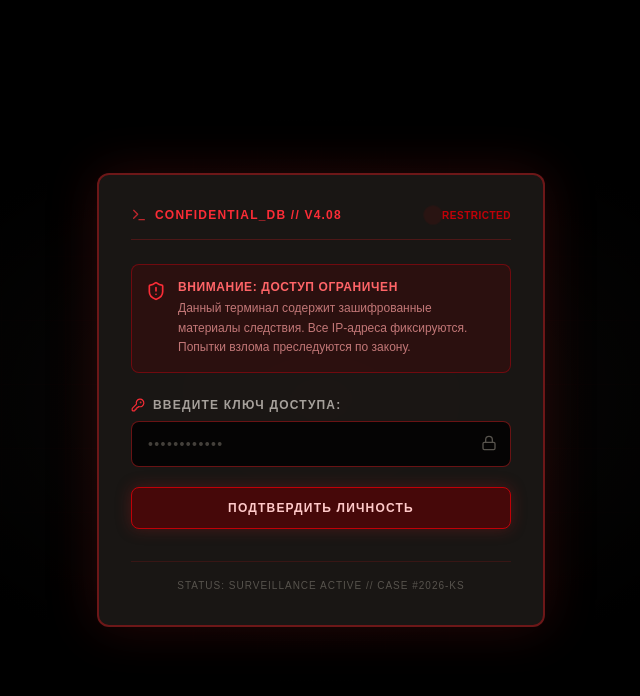
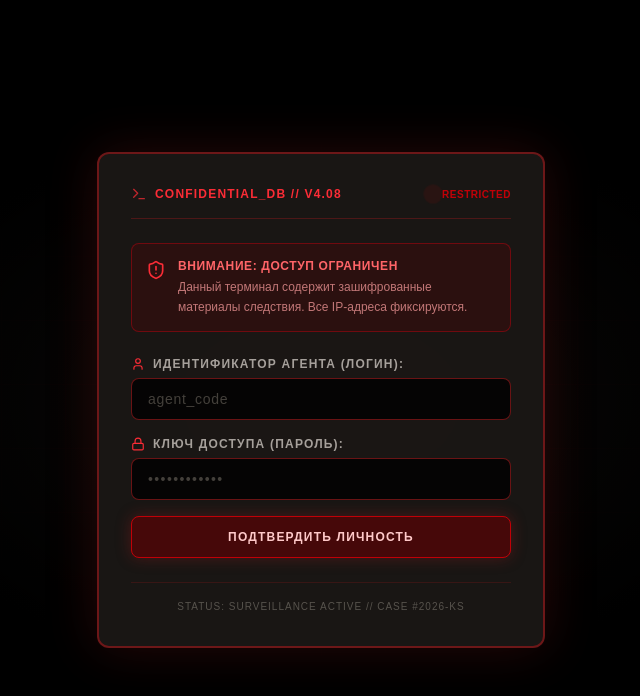
Before and after one commit to JelizavetaKirsanova/kurocki-news, a Next.js app: page /login in a window 1280 px wide. Shown: the top 696 px of the page, without its empty margins (319-959 px from the left). Built offline with nearby package versions, Linux system fonts and the light colour scheme; a web font is replaced by a local one.

Commit message:
Dark classified police terminal login redesign

```diff
--- a/src/app/login/page.tsx
+++ b/src/app/login/page.tsx
@@ -2,9 +2,10 @@
 
 import React, { useState } from 'react';
 import { useRouter } from 'next/navigation';
-import { ShieldAlert, Terminal, Lock, KeyRound, AlertTriangle } from 'lucide-react';
+import { ShieldAlert, Terminal, Lock, User, AlertTriangle } from 'lucide-react';
 
 export default function LoginPage() {
+  const [username, setUsername] = useState('');
   const [password, setPassword] = useState('');
   const [error, setError] = useState(false);
   const [isLoading, setIsLoading] = useState(false);
@@ -15,11 +16,10 @@ export default function LoginPage() {
     setIsLoading(true);
     setError(false);
 
-    // Запрос к вашему API авторизации
     const res = await fetch('/api/login', {
       method: 'POST',
       headers: { 'Content-Type': 'application/json' },
-      body: JSON.stringify({ password }),
+      body: JSON.stringify({ username, password }),
     });
 
     if (res.ok) {
@@ -33,15 +33,11 @@ export default function LoginPage() {
 
   return (
     <div className="min-h-screen bg-stone-950 text-red-500 font-mono flex items-center justify-center p-4 selection:bg-red-900 selection:text-white relative overflow-hidden">
-      {/* Эффект сетки и сканирования */}
       <div className="absolute inset-0 bg-[linear-gradient(to_right,#1f0909_1px,transparent_1px),linear-gradient(to_bottom,#1f0909_1px,transparent_1px)] bg-[size:4rem_4rem] [mask-image:radial-gradient(ellipse_60%_50%_at_50%_50%,#000_70%,transparent_100%)] opacity-40 pointer-events-none" />
-
-      {/* Виньетка и фоновый градиент тревоги */}
       <div className="absolute inset-0 bg-radial from-red-950/20 via-black to-black pointer-events-none" />
 
       <div className="w-full max-w-md bg-stone-900/90 border-2 border-red-900/80 rounded-xl p-6 md:p-8 shadow-[0_0_50px_rgba(153,27,27,0.25)] relative z-10 backdrop-blur-md">
 
-        {/* Шапка терминала */}
         <div className="flex items-center justify-between border-b border-red-900/50 pb-4 mb-6">
           <div className="flex items-center gap-2 text-red-500 text-xs font-bold tracking-widest uppercase">
             <Terminal className="w-4 h-4 animate-pulse" />
@@ -53,23 +49,40 @@ export default function LoginPage() {
           </div>
         </div>
 
-        {/* Предупреждающий баннер */}
         <div className="bg-red-950/40 border border-red-800/60 rounded-lg p-3.5 mb-6 flex items-start gap-3">
           <ShieldAlert className="w-5 h-5 text-red-500 shrink-0 mt-0.5" />
           <div className="text-xs space-y-1">
             <p className="font-bold text-red-400 uppercase tracking-wider">ВНИМАНИЕ: ДОСТУП ОГРАНИЧЕН</p>
             <p className="text-red-300/70 leading-relaxed">
-              Данный терминал содержит зашифрованные материалы следствия. Все IP-адреса фиксируются. Попытки взлома преследуются по закону.
+              Данный терминал содержит зашифрованные материалы следствия. Все IP-адреса фиксируются.
             </p>
           </div>
         </div>
 
-        {/* Форма ввода ключа */}
-        <form onSubmit={handleSubmit} className="space-y-5">
-          <div className="space-y-2">
+        <form onSubmit={handleSubmit} className="space-y-4">
+          {/* Поле Логина */}
+          <div className="space-y-1.5">
             <label className="text-xs font-bold uppercase tracking-widest text-stone-400 flex items-center gap-2">
-              <KeyRound className="w-3.5 h-3.5 text-red-500" />
-              Введите ключ доступа:
+              <User className="w-3.5 h-3.5 text-red-500" />
+              Идентификатор агента (Логин):
+            </label>
+            <div className="relative">
+              <input
+                type="text"
+                value={username}
+                onChange={(e) => setUsername(e.target.value)}
+                placeholder="agent_code"
+                required
+                className="w-full bg-black/80 border border-red-900/80 rounded-lg px-4 py-2.5 text-red-400 placeholder-stone-700 focus:outline-none focus:border-red-500 focus:ring-1 focus:ring-red-500 font-mono text-sm transition tracking-wider"
+              />
+            </div>
+          </div>
+
+          {/* Поле Пароля */}
+          <div className="space-y-1.5">
+            <label className="text-xs font-bold uppercase tracking-widest text-stone-400 flex items-center gap-2">
+              <Lock className="w-3.5 h-3.5 text-red-500" />
+              Ключ доступа (Пароль):
             </label>
             <div className="relative">
               <input
@@ -78,34 +91,28 @@ export default function LoginPage() {
                 onChange={(e) => setPassword(e.target.value)}
                 placeholder="••••••••••••"
                 required
-                className="w-full bg-black/80 border border-red-900/80 rounded-lg px-4 py-3 text-red-400 placeholder-stone-700 focus:outline-none focus:border-red-500 focus:ring-1 focus:ring-red-500 font-mono text-sm transition tracking-widest"
+                className="w-full bg-black/80 border border-red-900/80 rounded-lg px-4 py-2.5 text-red-400 placeholder-stone-700 focus:outline-none focus:border-red-500 focus:ring-1 focus:ring-red-500 font-mono text-sm transition tracking-widest"
               />
-              <Lock className="w-4 h-4 text-stone-600 absolute right-3.5 top-3.5" />
             </div>
           </div>
 
           {error && (
-            <div className="flex items-center gap-2 text-xs text-red-400 bg-red-950/80 border border-red-800 p-2.5 rounded-lg animate-shake">
+            <div className="flex items-center gap-2 text-xs text-red-400 bg-red-950/80 border border-red-800 p-2.5 rounded-lg">
               <AlertTriangle className="w-4 h-4 shrink-0 text-red-500" />
-              <span>ОШИБКА АВТОРИЗАЦИИ: Неверный ключ доступа. Попытка зафиксирована.</span>
+              <span>ОШИБКА АВТОРИЗАЦИИ: Неверные данные доступа.</span>
             </div>
           )}
 
           <button
             type="submit"
             disabled={isLoading}
-            className="w-full bg-red-950 hover:bg-red-900 text-red-200 border border-red-700 font-bold text-xs uppercase tracking-widest py-3 px-4 rounded-lg transition-all shadow-[0_0_15px_rgba(153,27,27,0.4)] hover:shadow-[0_0_25px_rgba(225,29,225,0.6)] active:scale-[0.98] disabled:opacity-50 flex items-center justify-center gap-2 cursor-pointer"
+            className="w-full mt-2 bg-red-950 hover:bg-red-900 text-red-200 border border-red-700 font-bold text-xs uppercase tracking-widest py-3 px-4 rounded-lg transition-all shadow-[0_0_15px_rgba(153,27,27,0.4)] hover:shadow-[0_0_25px_rgba(225,29,225,0.6)] active:scale-[0.98] disabled:opacity-50 flex items-center justify-center gap-2 cursor-pointer"
           >
-            {isLoading ? (
-              <span>РАСШИФРОВКА КЛЮЧА...</span>
-            ) : (
-              <span>ПОДТВЕРДИТЬ ЛИЧНОСТЬ</span>
-            )}
+            {isLoading ? <span>РАСШИФРОВКА...</span> : <span>ПОДТВЕРДИТЬ ЛИЧНОСТЬ</span>}
           </button>
         </form>
 
-        {/* Футер терминала */}
-        <div className="mt-8 pt-4 border-t border-red-900/30 text-center">
+        <div className="mt-6 pt-4 border-t border-red-900/30 text-center">
           <p className="text-[10px] text-stone-600 tracking-widest uppercase">
             STATUS: SURVEILLANCE ACTIVE // CASE #2026-KS
           </p>
```
